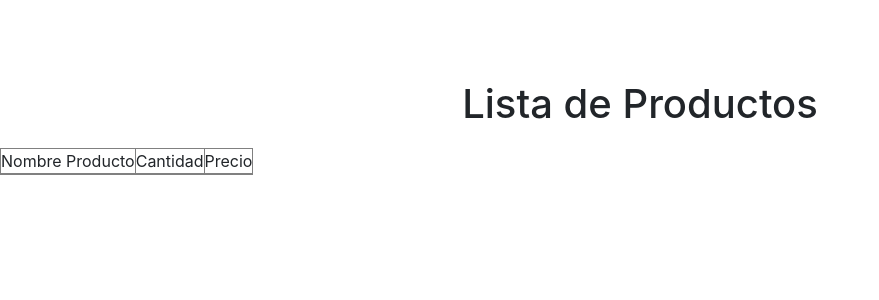
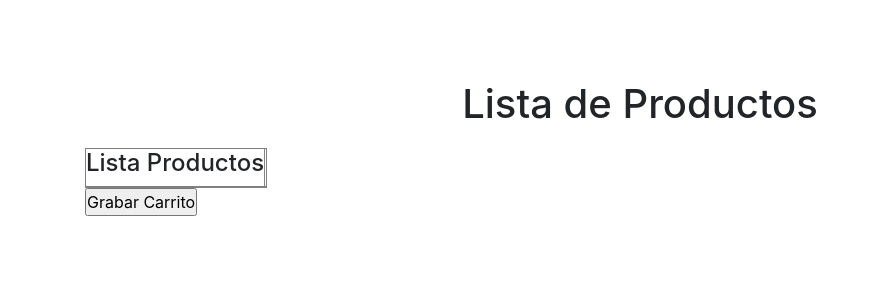
Before and after one commit to EliseBarbara/PETALOS_repositorio, a Django app: page /carrito/ in a window 1280 px wide. Shown: the part 132-432 px from the top of the page, without its empty margins (0-879 px from the left). Run offline with Django 3.2, Linux system fonts and the light colour scheme; a user stored in the database is signed in; some libraries are stand-ins or nearby versions.

Commit message:
detalles carro compra

```diff
--- a/myProyecto/floreria/templates/core/carrito.html
+++ b/myProyecto/floreria/templates/core/carrito.html
@@ -6,13 +6,11 @@
 {% load static %}
 
 {% block contenido %}
-
+<div class="container">
     <h1> Lista de Productos </h1>
     <table border="1">
         <tr>
-            <td>Nombre Producto</td>
-            <td>Cantidad</td>
-            <td>Precio</td>
+            <td><h4>Lista Productos</h4></td>
         </tr>
         {% for f in lista %}
         <tr>
@@ -21,6 +19,9 @@
             <td></td>
         </tr>
         {% endfor %}
+
     </table>
-
+            <input type="button" value="Grabar Carrito" onclick="javascript:location.href='{% url 'VACIARCARRITO' %}'" >
+                <h2>{{msg}}</h2>
+</div>
 {% endblock contenido %}
--- a/myProyecto/floreria/templates/core/nosotros.html
+++ b/myProyecto/floreria/templates/core/nosotros.html
@@ -7,13 +7,13 @@
 
 {% block contenido %}
 <div>
-    <img src="{% static 'core/img/fondo_nosotros.jpg' %}" height="150px" width="100%">
+    <img src="{% static 'core/img/fondo_nosotros.jpeg' %}" height="150px" width="100%">
 </div>
 <section class="nosotros1">
     <div class="container-fluid">
         <div class="row">
             <div class="col-sm-6">
-                <img src="{% static 'core/img/flores1.jpg' %}" width="100%" height="80%">
+                <img src="{% static 'core/img/flores1.jpeg' %}" width="100%" height="80%">
             </div>
             <div class="col-sm-6">
                 <h1>FLORERÍA PÉTALOS</h1>
--- a/myProyecto/floreria/urls.py
+++ b/myProyecto/floreria/urls.py
@@ -13,6 +13,6 @@ urlpatterns = [
     path('eliminar_producto/<id>/',eliminar_producto,name='ELIMINAR'),
     path('agregar_carro/<id>/',agregar_carro,name='AGREGAR_CARRO'),
     path('carrito/',carrito,name='CARRITO'),
-    path('vaciar_carrito/',vaciar_carrito,name='VACIARCARRITO'),
+    path('enviar_carrito/',vaciar_carrito,name='VACIARCARRITO'),
     path('nosotros/',nosotros,name='NOSOTROS'),
 ]
--- a/myProyecto/floreria/views.py
+++ b/myProyecto/floreria/views.py
@@ -6,14 +6,6 @@ from django.contrib.auth.models import User
 from django.contrib.auth import authenticate,logout,login as auth_login
 from django.contrib.auth.decorators import login_required
 from django.http import HttpResponse
-
-
-#Método para vaciar carro de compras
-def vaciar_carrito(request):
-    request.session["carro"]=""
-    lista=request.session.get("carro","")
-    return render(request,"core/carrito.html",{'lista':lista})
-
 
 def  login(request):
     return render(request,'core/login.html')
@@ -131,3 +123,10 @@ def carrito(request):
     lista=request.session.get("carro","")
     arr=lista.split(";")
     return render(request,"core/carrito.html",{'lista':arr})
+
+#Método para vaciar carro de compras
+def vaciar_carrito(request):
+    request.session["carro"]=""
+    lista=request.session.get("carro","")
+    msg='Su pedido se está procesando. Le llegará un correo de confirmación del pedido y confirmación metodo pago. Muchas Gracias!!'
+    return render(request,"core/carrito.html",{'lista':lista, 'msg':msg})
```
Also changed, not shown: myProyecto/db.sqlite3.
